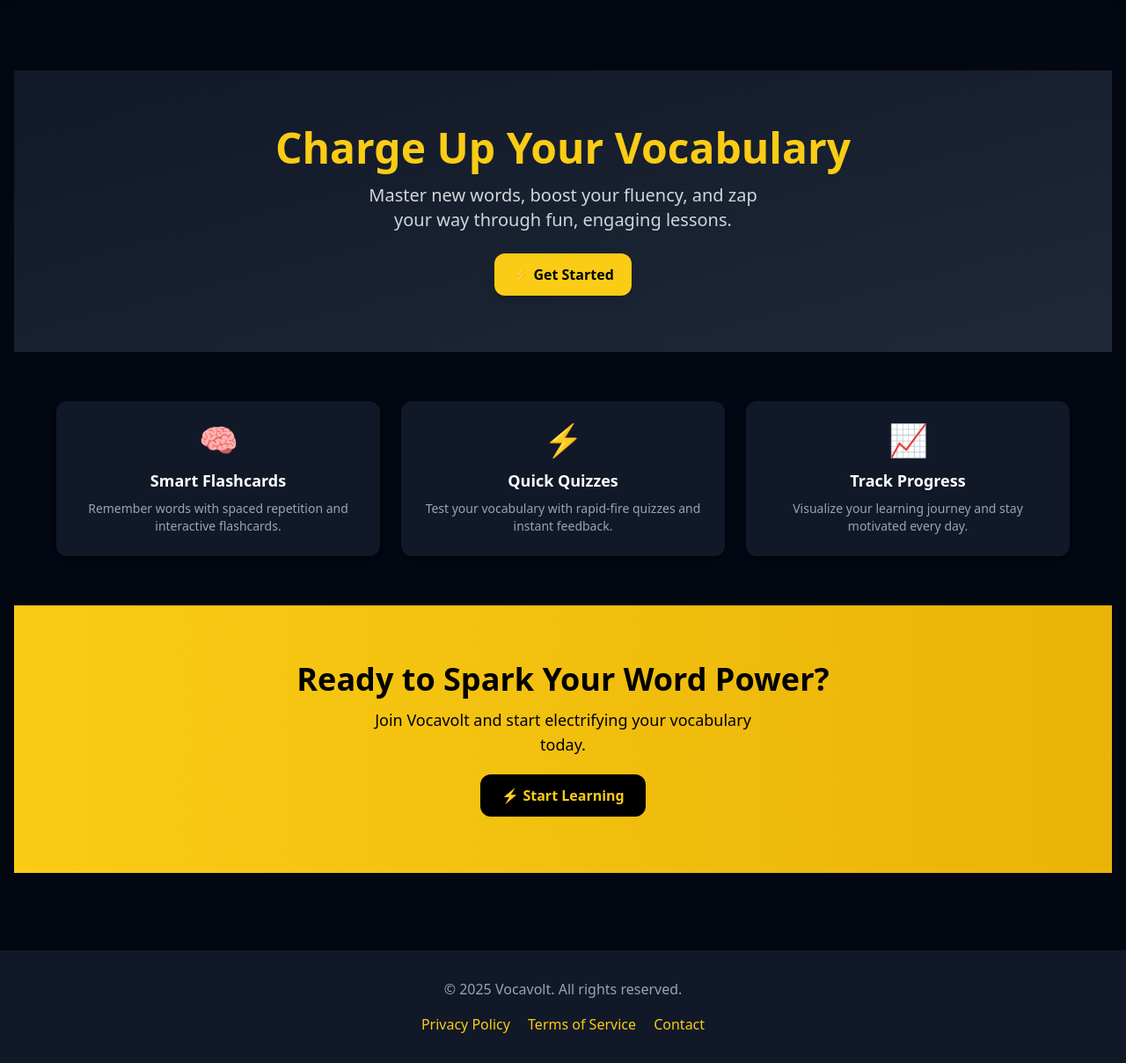
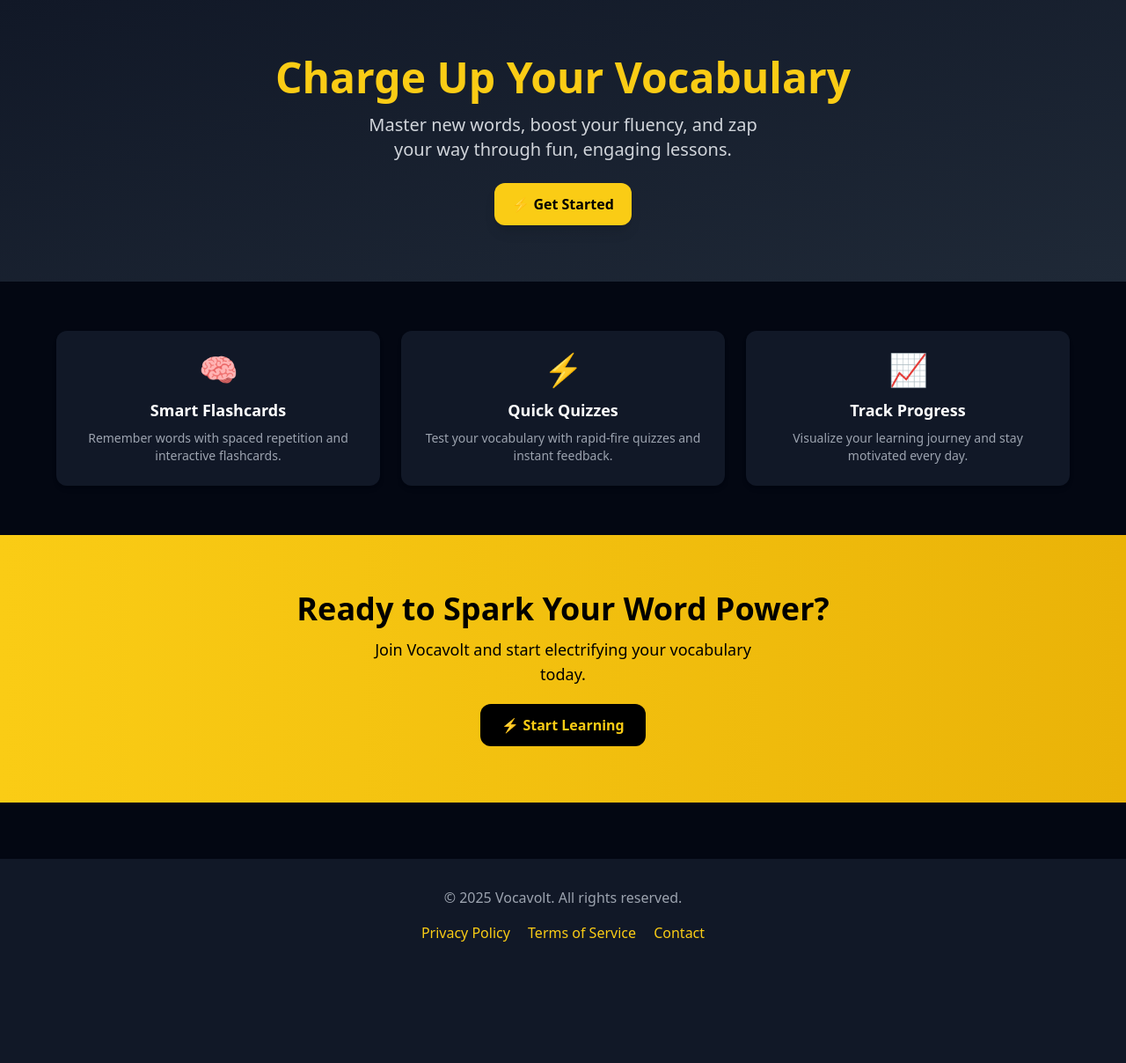
Before and after one commit to sajib1066/vocavolt, a Django app: template templates/home.html in a window 1280 px wide. Shown: the part 72-1280 px from the top of the page at 88% size. After the commit the page ends 1142 px from the top, so only its background shows below. Run offline with Django 4.2, Linux system fonts and the light colour scheme; the template is opened without the code that fills it, so the values that code supplies are empty; some libraries are stand-ins or nearby versions.

Commit message:
aligent ment fix

```diff
--- a/templates/base/base.html
+++ b/templates/base/base.html
@@ -137,7 +137,7 @@
   </header>
 
   <!-- Main Content -->
-  <main class="max-w-7xl mx-auto px-4 py-6 pt-20 min-h-[calc(100vh-265px)]">
+  <main class=" min-h-[calc(100vh-265px)]">
     {% block content %}
     {% endblock content %}
   </main>
```
